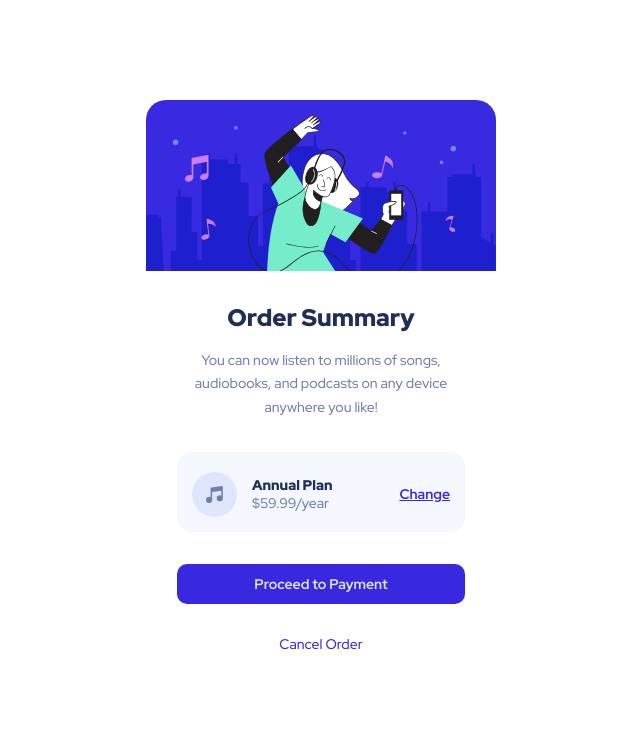
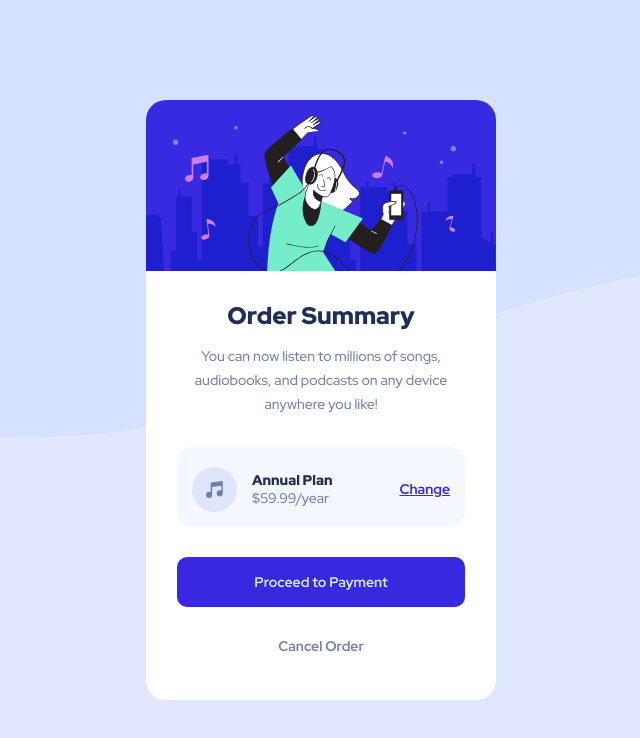
Before and after one commit to jackreategui/reto-4-frontend-mentor, a plain HTML site: page index.html in a window 1280 px wide. Shown: the whole page, without its empty margins (319-959 px from the left). Drawn offline with Linux system fonts and the light colour scheme.

Commit message:
Ahora si terminado

```diff
--- a/style.css
+++ b/style.css
@@ -19,6 +19,9 @@ body{
     min-height: 100vh;
     display: grid;
     place-content: center;
+    background: url(./images/pattern-background-desktop.svg);
+    background-repeat: no-repeat;
+    background-color: var(--Pale-blue);
 }
 
 .conteinner{
@@ -117,7 +120,7 @@ body{
 
 .button-proceed{
     width: 90%;
-    height: 40px;
+    height: 50px;
     background-color: var(--Bright-blue);
     border-radius: 10px;
     display: flex;
@@ -137,13 +140,20 @@ body{
 }
 
 .cancel-order{
-    color: var(--Bright-blue);
+    color: var(--Desaturated-blue);
     font-size: 14px;
     text-decoration: none;
-    font-weight: 500;
+    font-weight: 700;
 }
 
 .cancel-order:hover{
     color: var(--Dark-blue);
     font-weight: 700;
 }
+
+/* @media (max-width: 1440px){
+    body{
+        background-image: url(./images/pattern-background-mobile.svg);
+        background: center no-repeat;
+    }
+} */
```
